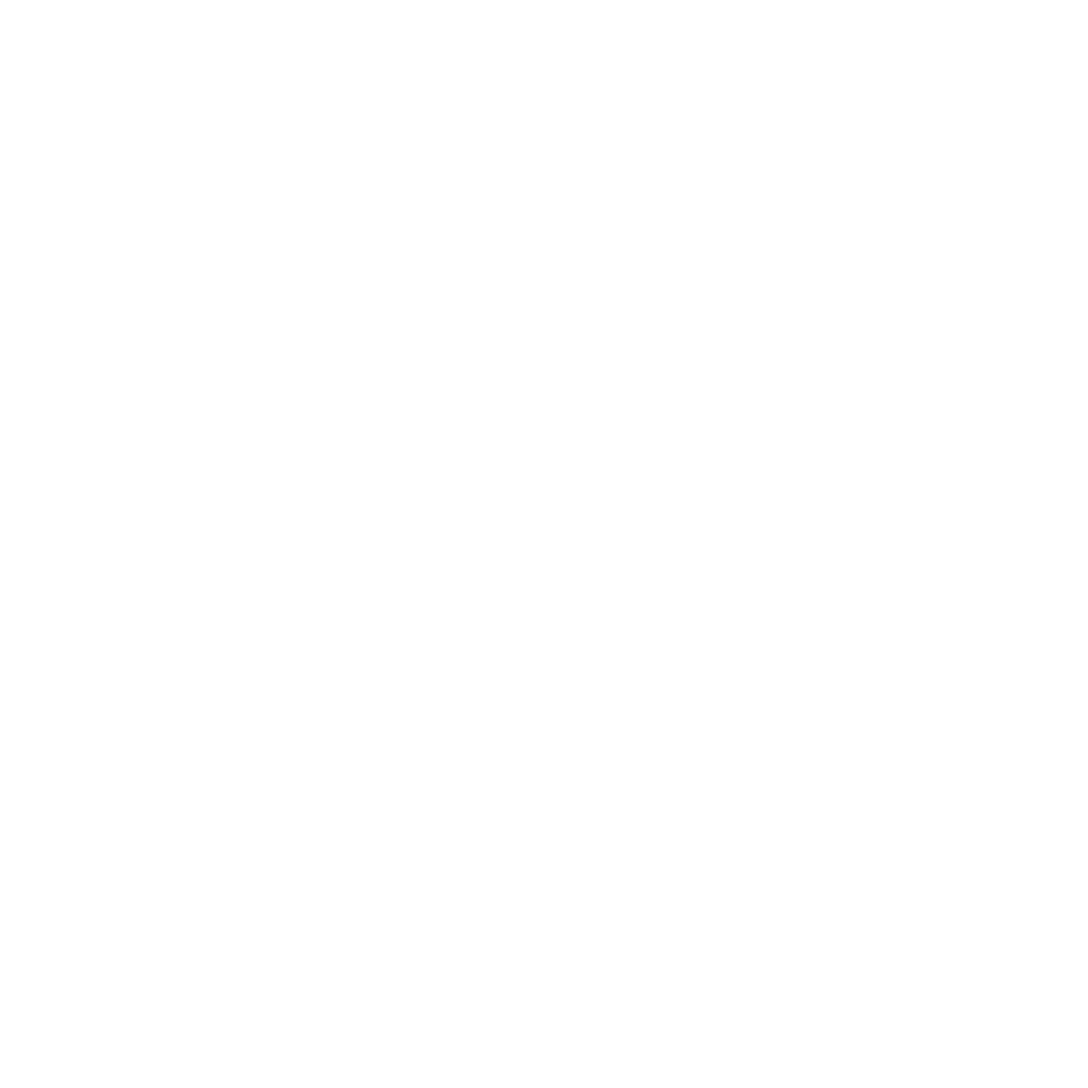
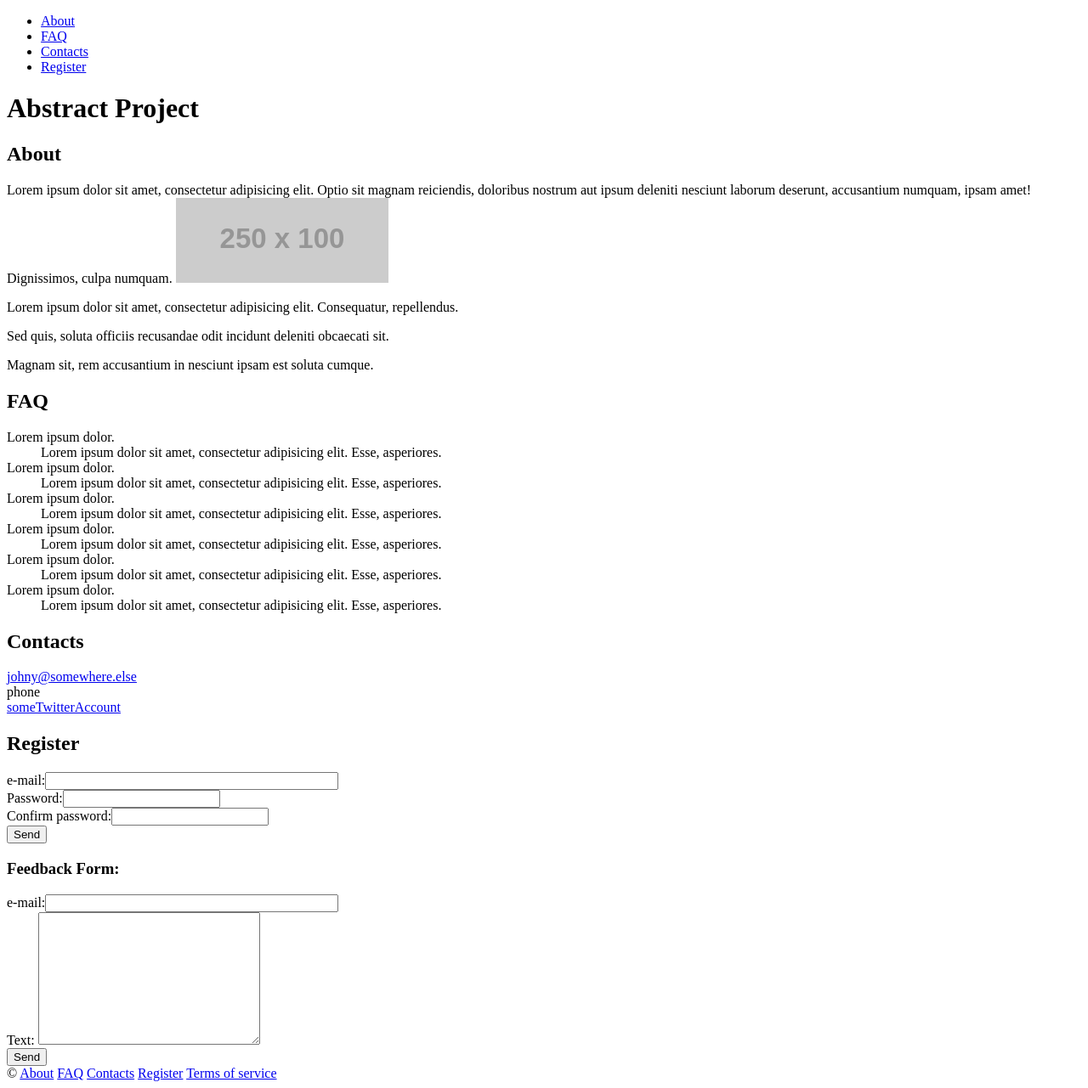
Before and after one commit to kermek/kottans, a plain HTML site: page hw2/index.html in a window 1280 px wide. Shown: the whole page at 85% size. Before the commit the page ends 800 px from the top, so only its background shows below. Drawn offline with Linux system fonts and the light colour scheme; placeholder pictures from the web are drawn by us.

Commit message:
html tree created

```diff
--- a/hw2/index.html
+++ b/hw2/index.html
@@ -2,9 +2,79 @@
 <html lang="en">
 <head>
   <meta charset="UTF-8">
-  <title>Document</title>
+  <title>Abstract Project</title>
 </head>
 <body>
-
+  <ul>
+    <li><a href="#about">About</a></li>
+    <li><a href="#faq">FAQ</a></li>
+    <li><a href="#contacts">Contacts</a></li>
+    <li><a href="#register">Register</a></li>
+  </ul>
+<h1>Abstract Project</h1>
+<div id="about">
+<h2>About</h2>
+Lorem ipsum dolor sit amet, consectetur adipisicing elit. Optio sit magnam reiciendis, doloribus nostrum aut ipsum deleniti nesciunt laborum deserunt, accusantium numquam, ipsam amet! Dignissimos, culpa numquam.
+<img src="http://fakeimg.pl/250x100/" alt="placeholder">
+  <p>Lorem ipsum dolor sit amet, consectetur adipisicing elit. Consequatur, repellendus.</p>
+  <p>Sed quis, soluta officiis recusandae odit incidunt deleniti obcaecati sit.</p>
+  <p>Magnam sit, rem accusantium in nesciunt ipsam est soluta cumque.</p>
+</div>
+<div id="faq">
+<h2>FAQ</h2>
+  <dl>
+    <dt>Lorem ipsum dolor.</dt>
+    <dd>Lorem ipsum dolor sit amet, consectetur adipisicing elit. Esse, asperiores.</dd>
+    <dt>Lorem ipsum dolor.</dt>
+    <dd>Lorem ipsum dolor sit amet, consectetur adipisicing elit. Esse, asperiores.</dd>
+    <dt>Lorem ipsum dolor.</dt>
+    <dd>Lorem ipsum dolor sit amet, consectetur adipisicing elit. Esse, asperiores.</dd>
+    <dt>Lorem ipsum dolor.</dt>
+    <dd>Lorem ipsum dolor sit amet, consectetur adipisicing elit. Esse, asperiores.</dd>
+    <dt>Lorem ipsum dolor.</dt>
+    <dd>Lorem ipsum dolor sit amet, consectetur adipisicing elit. Esse, asperiores.</dd>
+    <dt>Lorem ipsum dolor.</dt>
+    <dd>Lorem ipsum dolor sit amet, consectetur adipisicing elit. Esse, asperiores.</dd>
+  </dl>
+</div>
+<div id="contacts">
+  <h2>Contacts</h2>
+  <a href="mailto:johny@somewhere.else">johny@somewhere.else</a>
+  <br>
+  phone
+  <br>
+  <a href="https://twitter.com/someTwitterAccount">someTwitterAccount</a>
+</div>
+<div id="register">
+  <h2>Register</h2>
+  <form id="registration" action="?" method="post">
+    e-mail:<input type="text" name="email" size="40" maxlength="50">
+    <br>
+    Password:<input type="text" name="password">
+    <br>
+    Confirm password:<input type="text" name="passwordconfirmation">
+    <br>
+    <input type="submit" value="Send">
+  </form>
+</div>
+<div>
+  <h3>Feedback Form:</h3>
+  <form id="feedback" action="?" method="post">
+    e-mail:<input type="text" name="email" size="40" maxlength="50">
+    <br>
+    Text:
+    <textarea name="comment" cols="30" rows="10"></textarea>
+    <br>
+    <input type="submit" value="Send">
+  </form>
+</div>
+<footer>
+  &copy
+  <a href="#about">About</a>
+  <a href="#faq">FAQ</a>
+  <a href="#contacts">Contacts</a>
+  <a href="#register">Register</a>
+  <a href="http://somelink.com">Terms of service</a>
+</footer>
 </body>
 </html>
```
